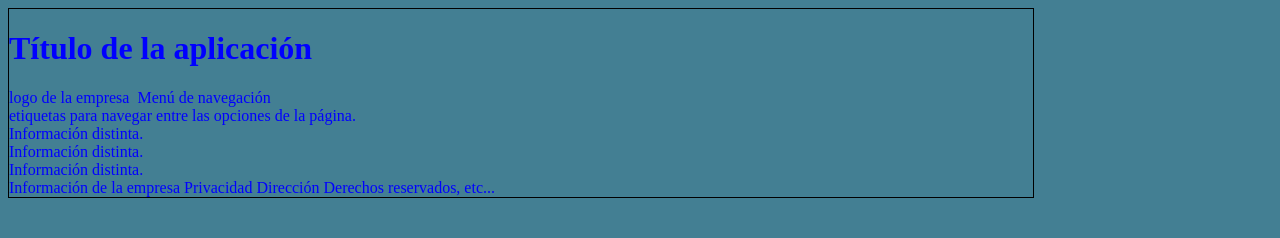
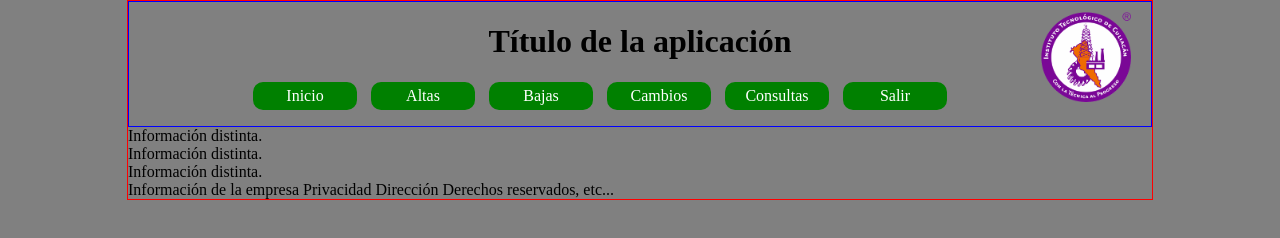
Before and after one commit to DarkMaster38/pw2171, a plain HTML site: page primerHTML5.html in a window 1280 px wide. Drawn offline with Linux system fonts and the light colour scheme.

Commit message:
Ejemplo02 CSS3

```diff
--- a/css/estilos.css
+++ b/css/estilos.css
@@ -1,7 +1,28 @@
 body{
-	background: rgba(20,95,120,0.8);
-	border: 1px solid black;
-	color: blue;
+	background: gray;
+	/*background: rgba(20,95,120,0.8);*/
+	border: 1px solid red;
+	color: black;
 	font-size: 16px;
+	margin: 0px auto;
 	max-width: 1024px;
 }
+header{
+	border: 1px solid blue;
+	text-align: center;
+}
+header img{
+	float: right;
+	margin: -70px 20px 0px 0px;
+	width: 90px;
+}
+header nav ul li{
+	/*border: 1px solid tomato;*/
+	background: green;
+	border-radius: 10px;
+	color: white;
+	display: inline-block;
+	margin: 0px 10px 0px 0px;
+	padding: 5px 10px;
+	width: 84px;
+}
--- a/primerHTML5.html
+++ b/primerHTML5.html
@@ -8,11 +8,16 @@
 <body>
 	<header>
 		<h1>Título de la aplicación</h1>
-		logo de la empresa
-		<img src="" alt="">
-		Menú de navegación <br>
+		<img src="img/Logo tec.png" alt="Logo Empresa">
 			<nav>
-				etiquetas para navegar entre las opciones de la página.
+				<ul>
+					<li>Inicio</li>
+					<li>Altas</li>
+					<li>Bajas</li>
+					<li>Cambios</li>
+					<li>Consultas</li>
+					<li>Salir</li>
+				</ul>
 			</nav>
 	</header>
 	<article></article>
```
Also changed, not shown: img/Logo tec.png (added).
